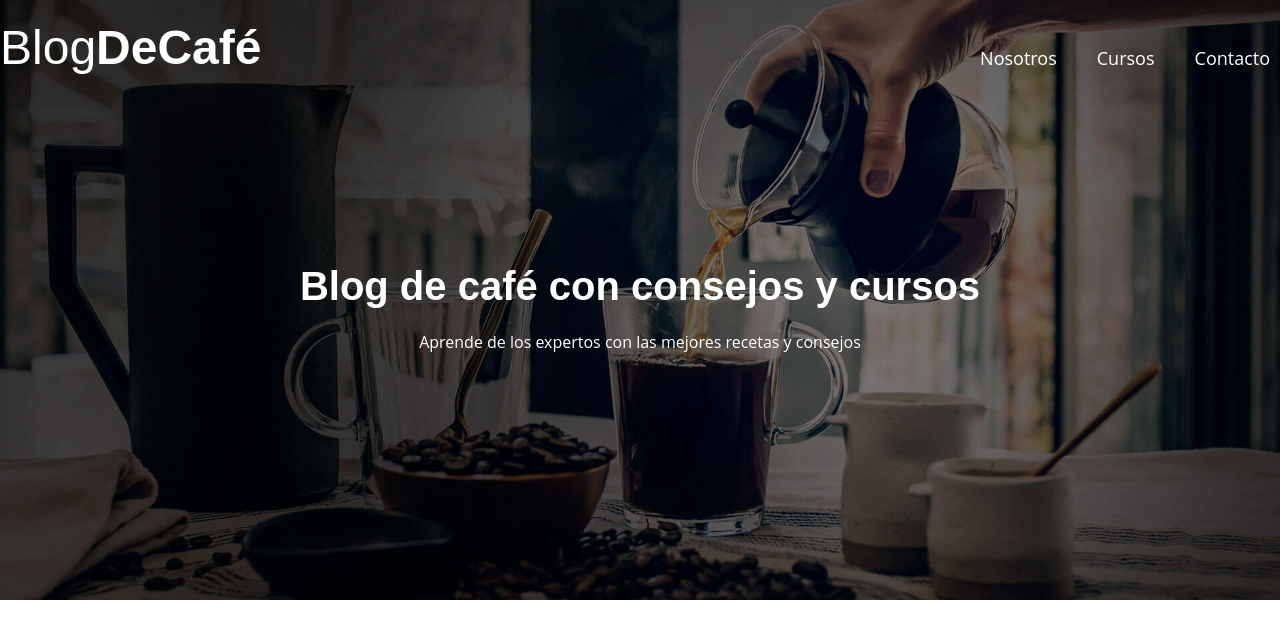
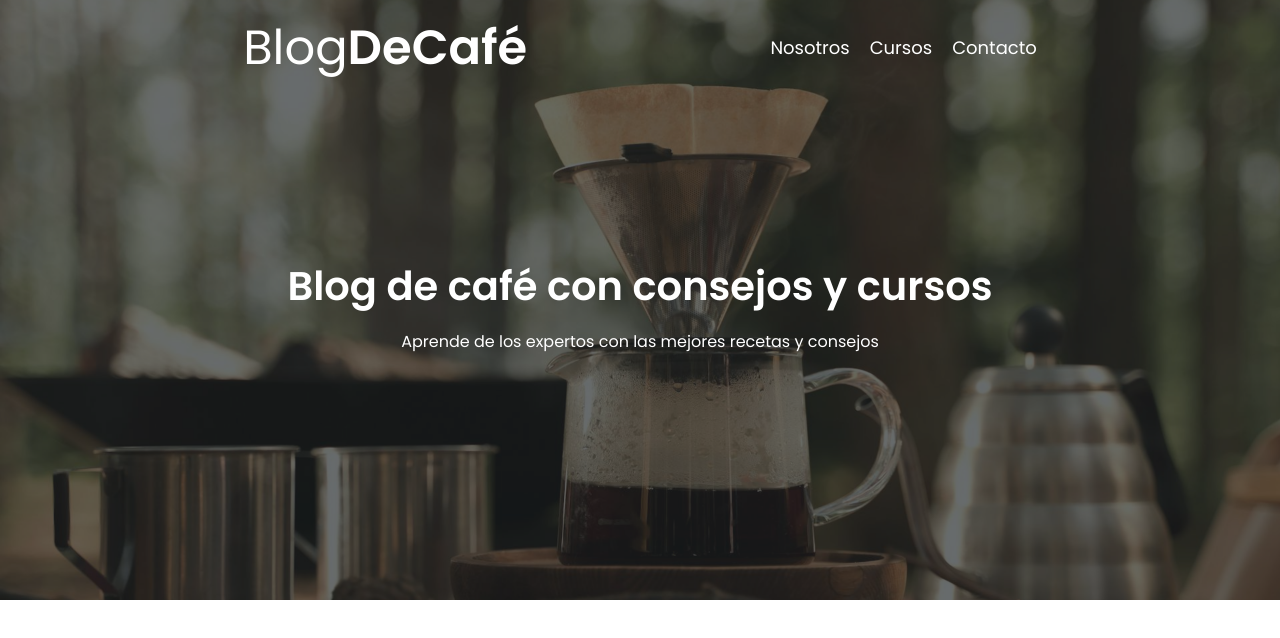
Before and after one commit to Aikarubi/blog-de-cafe, a plain HTML site: page index.html in a window 1280 px wide. Drawn offline with Linux system fonts and the light colour scheme.

Commit message:
modificación de imagen - banner

```diff
--- a/assets/css/style.css
+++ b/assets/css/style.css
@@ -1,6 +1,6 @@
 :root {
-    --fuenteHeading: 'PT Sans', sans-serif;
-    --fuenteParrafos: 'Open Sans', sans-serif;
+    --fuenteHeading: 'Poppins', sans-serif;
+    --fuenteParrafos: 'Poppins', sans-serif;
 
     --primario: #784D3C;
     --blanco: #ffffff;
@@ -50,7 +50,7 @@ img { max-width: 100%; }
 
 /* Header */
 .header {
-    background-image: url(/assets/img/banner.jpg);
+    background-image: url(/assets/img/banner.png);
     height: 60rem;
     background-size: cover;
     background-repeat: no-repeat;
@@ -72,7 +72,7 @@ img { max-width: 100%; }
 @media (min-width: 768px) {
     .barra {
         display: flex;
-        justify-content: space-between;
+        justify-content: space-evenly;
         align-items: center;
     }
 }
@@ -95,6 +95,4 @@ img { max-width: 100%; }
     text-align: center;
     color: var(--blanco);
     font-size: 1.8rem;
-    margin-top: 2rem;
-    padding: 1rem
 }
--- a/index.html
+++ b/index.html
@@ -6,7 +6,6 @@
     <title>BlogDeCafé</title>
     <link rel="stylesheet" href="/assets/css/normalize.css">
     <link href="https://fonts.googleapis.com/css2?family=Poppins:wght@400;600&display=swap" rel="stylesheet">
-    <link rel="preload" href="/assets/css/style.css" as="style">
     <link rel="stylesheet" href="/assets/css/style.css">
 </head>
 <body>
```
Also changed, not shown: assets/img/banner.jpg (deleted), assets/img/banner.png (added), assets/img/banner.webp (deleted).
